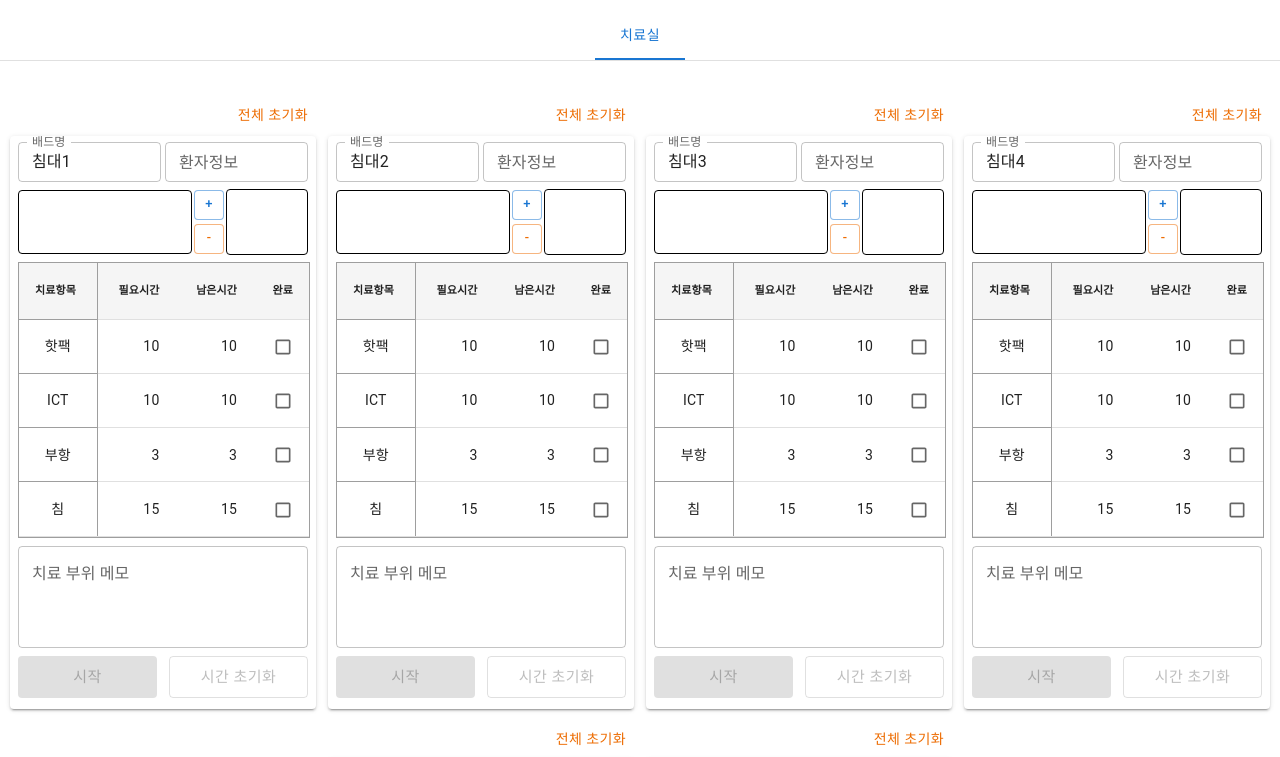
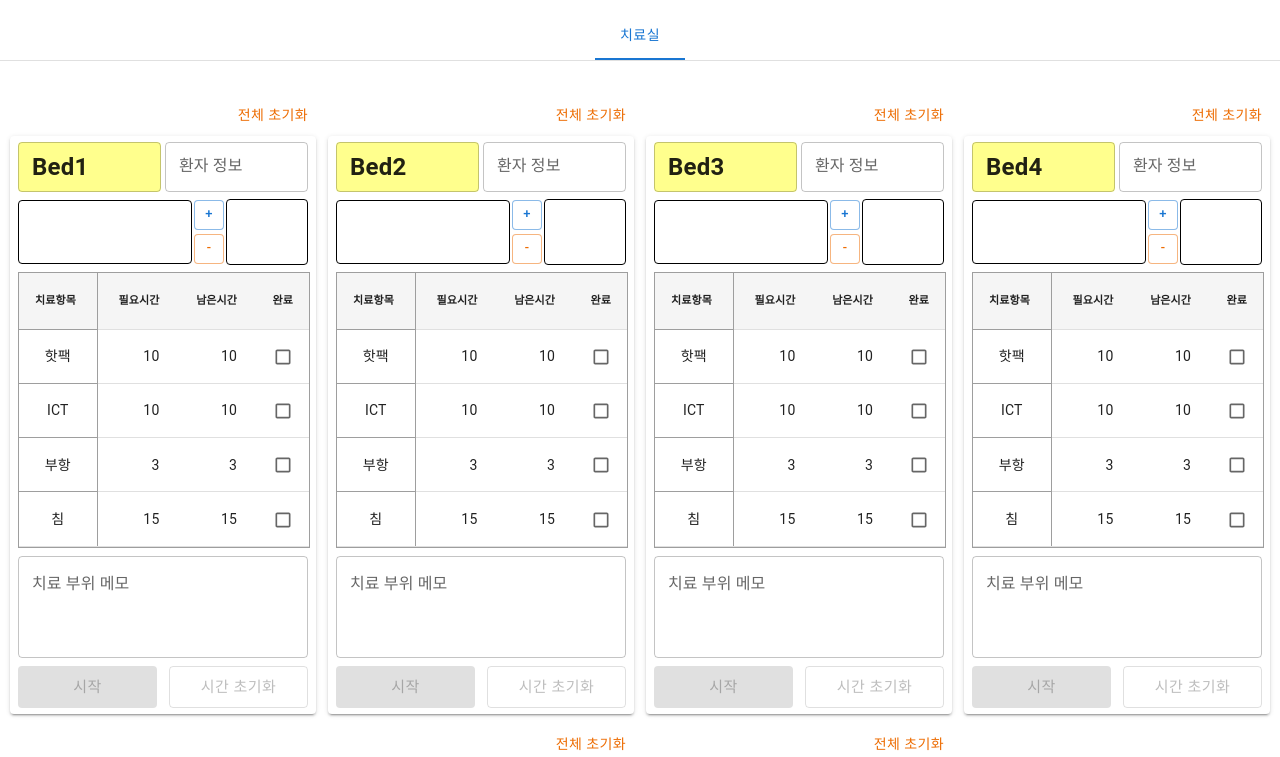
Before and after one commit to nacean/koreanMedicineTimer, a React (Vite) app: page / in a window 1280 px wide. Shown: the top 757 px of the page. Built offline with nearby package versions, Linux system fonts and the light colour scheme.

Commit message:
fix: 침대 이름 고정, 뒤에 배경색 추가

```diff
--- a/src/bed/Bed.tsx
+++ b/src/bed/Bed.tsx
@@ -18,7 +18,7 @@ interface Props {
 }
 
 const Bed: FC<Props> = ({ bedNum, roomNum, addDoneBedCount }) => {
-  const [bedName, setBedName] = useState<string>(`침대${bedNum}`);
+  const bedName = `Bed${bedNum}`;
   const [patientInfo, setPatientInfo] = useState<string>("");
   const [cureMemo, setCureMemo] = useState<string>("");
 
@@ -212,12 +212,6 @@ const Bed: FC<Props> = ({ bedNum, roomNum, addDoneBedCount }) => {
     setOpenDoneAlert(false);
   };
 
-  const handleBedName = (
-    e: React.ChangeEvent<HTMLInputElement | HTMLTextAreaElement>
-  ) => {
-    setBedName(e.target.value);
-  };
-
   const handlePatientInfo = (
     e: React.ChangeEvent<HTMLInputElement | HTMLTextAreaElement>
   ) => {
@@ -231,7 +225,6 @@ const Bed: FC<Props> = ({ bedNum, roomNum, addDoneBedCount }) => {
   };
 
   const allReset = () => {
-    setBedName(`침대${bedNum}`);
     setPatientInfo("");
     setCureMemo("");
     setIsRunning(false);
@@ -248,7 +241,6 @@ const Bed: FC<Props> = ({ bedNum, roomNum, addDoneBedCount }) => {
       <Paper elevation={2} css={styles.paperContainer}>
         <BedInfo
           bedName={bedName}
-          handleBedName={handleBedName}
           patientInfo={patientInfo}
           handlePatientInfo={handlePatientInfo}
         />
@@ -324,7 +316,7 @@ const styles = createStyles({
   },
   paperContainer: {
     width: 290,
-    height: 565,
+    height: 570,
     paddingTop: 6,
     paddingBottom: 2,
     paddingInline: 8,
--- a/src/bed/BedInfo.tsx
+++ b/src/bed/BedInfo.tsx
@@ -5,34 +5,34 @@ import { FC } from "react";
 
 interface Props {
   bedName: string;
-  handleBedName: (
-    e: React.ChangeEvent<HTMLInputElement | HTMLTextAreaElement>
-  ) => void;
   patientInfo: string;
   handlePatientInfo: (
     e: React.ChangeEvent<HTMLInputElement | HTMLTextAreaElement>
   ) => void;
 }
 
-const BedInfo: FC<Props> = ({
-  bedName,
-  handleBedName,
-  patientInfo,
-  handlePatientInfo,
-}) => {
+const BedInfo: FC<Props> = ({ bedName, patientInfo, handlePatientInfo }) => {
   return (
     <div css={styles.infoContainer}>
       <TextField
-        label="배드명"
         size="small"
         value={bedName}
-        onChange={handleBedName}
+        InputProps={{
+          sx: styles.bedNameContainer,
+          readOnly: true,
+        }}
+        sx={{ width: "50%" }}
       />
       <TextField
-        label="환자정보"
+        label="환자 정보"
         size="small"
         value={patientInfo}
         onChange={handlePatientInfo}
+        InputProps={{
+          sx: styles.patientInfoContainer,
+        }}
+        InputLabelProps={{ sx: { paddingTop: 0.4 } }}
+        sx={{ width: "50%" }}
       />
     </div>
   );
@@ -44,5 +44,15 @@ const styles = createStyles({
     alignItems: "center",
     gap: 4,
   },
+  bedNameContainer: {
+    backgroundColor: "#ffff8d",
+    fontWeight: 700,
+    fontSize: 24,
+    height: 50,
+  },
+  patientInfoContainer: {
+    height: 50,
+    fontWeight: 600,
+  },
 });
 export default BedInfo;
```
